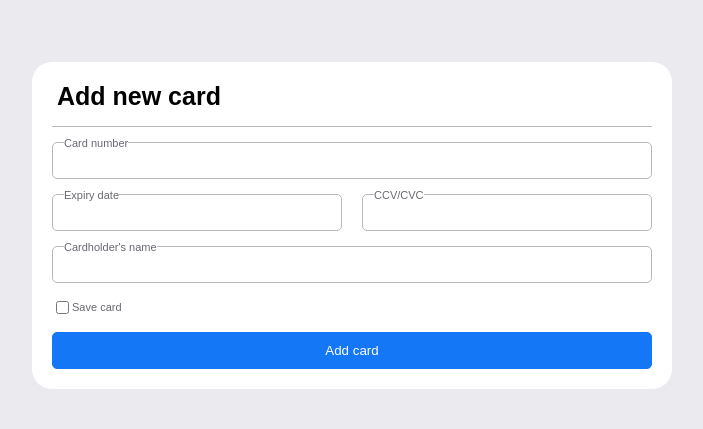
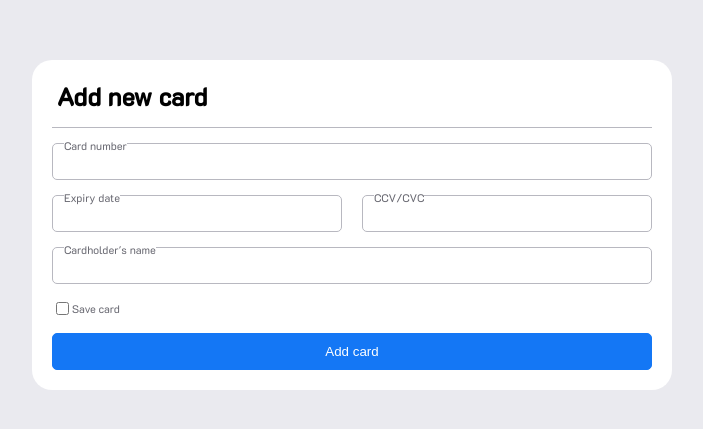
Before and after one commit to izabelaoska/payment-details, a React (Create React App) app: page / in a window 1280 px wide. Shown: the part 175-604 px from the top of the page, without its empty margins (288-991 px from the left). Built offline with nearby package versions, Linux system fonts and the light colour scheme.

Commit message:
chore: adding font family and size

```diff
--- a/public/index.html
+++ b/public/index.html
@@ -15,6 +15,9 @@
       user's mobile device or desktop. See https://developers.google.com/web/fundamentals/web-app-manifest/
     -->
     <link rel="manifest" href="%PUBLIC_URL%/manifest.json" />
+    <link rel="preconnect" href="https://fonts.googleapis.com">
+    <link rel="preconnect" href="https://fonts.gstatic.com" crossorigin>
+    <link href="https://fonts.googleapis.com/css2?family=K2D:ital,wght@0,100;0,200;0,300;0,400;0,500;1,100;1,200;1,300;1,400;1,500&display=swap" rel="stylesheet">
     <!--
       Notice the use of %PUBLIC_URL% in the tags above.
       It will be replaced with the URL of the `public` folder during the build.
--- a/src/Components/MainPage/MainPage.css
+++ b/src/Components/MainPage/MainPage.css
@@ -82,3 +82,7 @@
   height: 100vh;
   display: flex;
 }
+
+input label {
+  font-size: large;
+}
--- a/src/index.css
+++ b/src/index.css
@@ -1,7 +1,5 @@
 body {
-  font-family: "Julius Sans One", sans-serif;
   font-family: "K2D", sans-serif;
-  font-family: "Saira", sans-serif;
   margin: 0;
   background-color: #eaeaef;
 }
```
